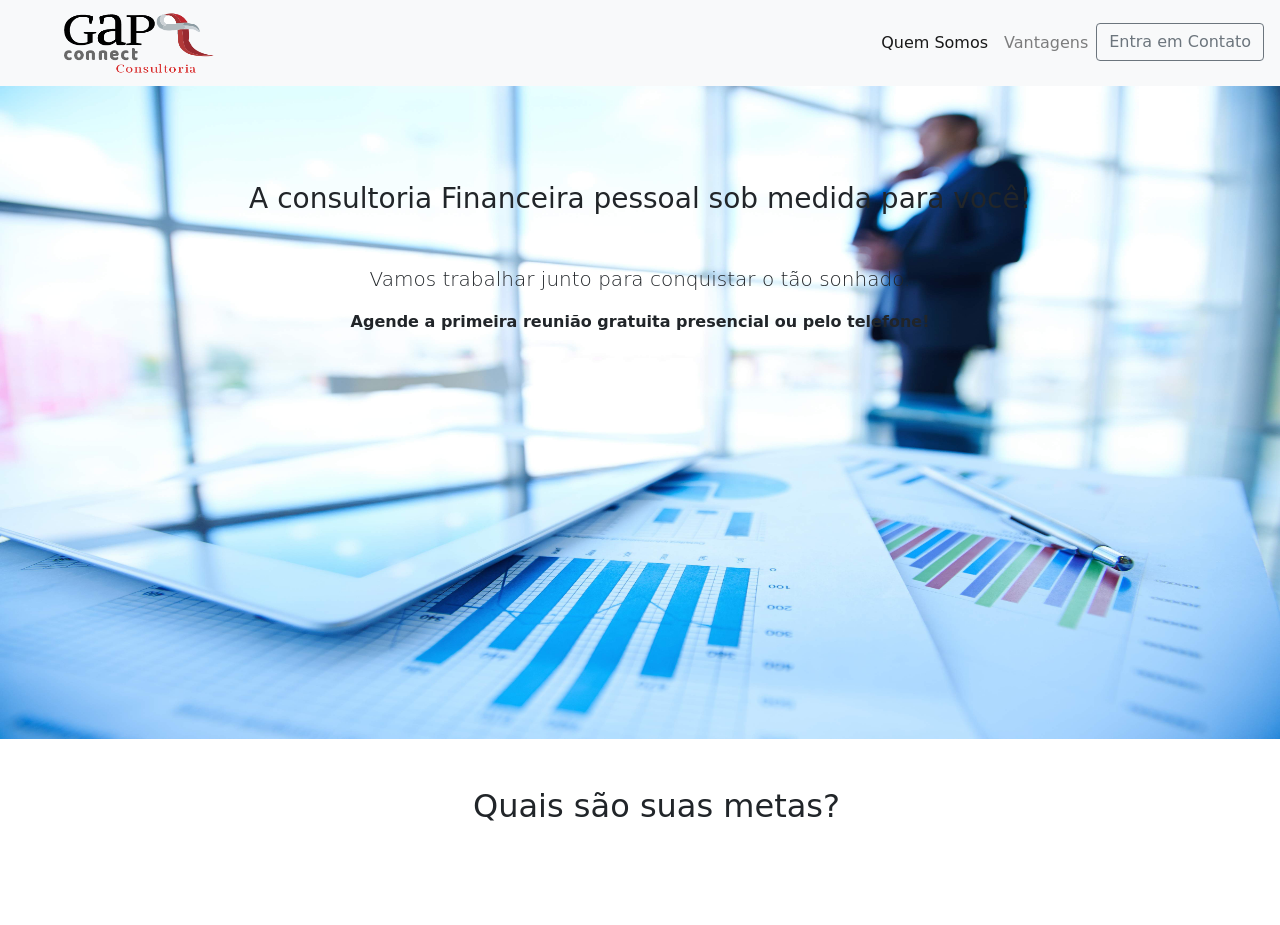
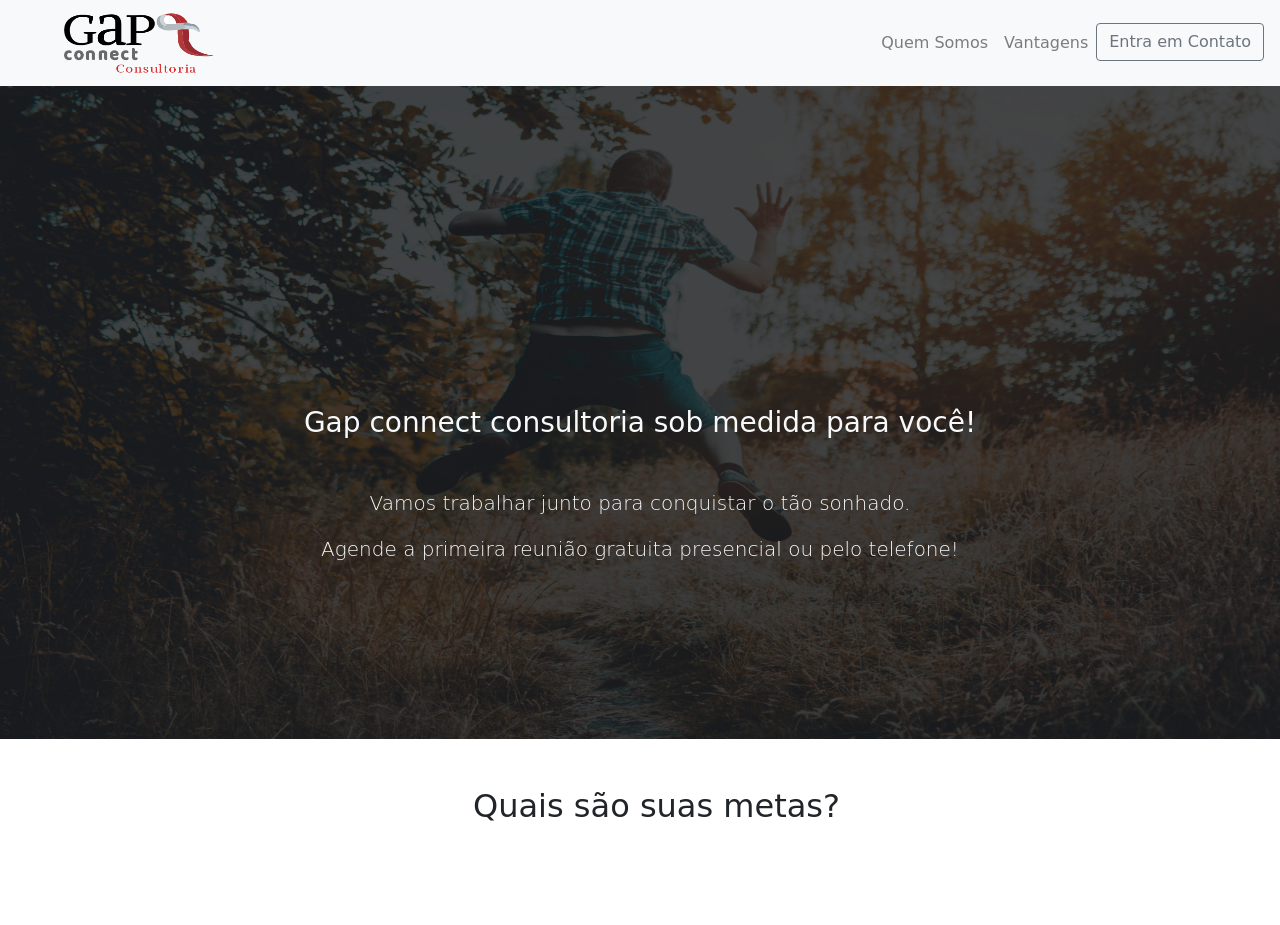
Before and after one commit to WillTbn/Gapconnect, a PHP site: page /Gapconnect/ in a window 1280 px wide. Shown: the top 925 px of the page. Run offline with PHP 8.4, Linux system fonts and the light colour scheme; some web fonts are replaced.

Commit message:
Melhorando chamada e um pouco do SEO, e adicionando apresentação melhorada

```diff
--- a/assets/css/style.css
+++ b/assets/css/style.css
@@ -3,13 +3,23 @@ body{
     font-family: 'Baloo Bhai', cursive;
     overflow-x: hidden;
 }
+.principal{
+    padding-top: 8em;
+}
 .bg-principal{
     background-size: 100% 100%;
-    background-image: url(../img/fundo1.jpg);
+    background-image: url(../img/fotodelisafotios.jpg);
     background-repeat:no-repeat;
     background-position: top;
     width:100%;
     height: 40.8em;
+    box-shadow: inset 550px 550px 550px 550px rgba(22, 25, 31, 0.8);
+}
+.gapbgred{
+    background-color: #bd262E;
+}
+.gapbg{
+    background-color: #161925;
 }
 .borda_footer{
     width:120px;
--- a/index.php
+++ b/index.php
@@ -30,7 +30,7 @@
             </button>
             <div id="navbarMenu" class="navbar-collapse collapse">
                 <ul class="navbar-nav ml-auto">
-                    <li class="nav-item active">
+                    <li class="nav-item">
                         <a class="nav-link" href="#quemsomos">Quem Somos</a>
                     </li>
                     <li class="nav-item">
@@ -42,11 +42,11 @@
                 </ul>
             </div>
         </nav>
-        <header class="container-fluid-lg mb-0">
+        <header class="container-fluid-lg mb-0 text-light">
             <div class="bg-principal text-center pt-md-5 pt-sm-3 pb-5 py-lg-5 py-sm-0">
-                <h1 class="h3 mt-md-5 mt-sm-5 mb-5 my-lg-5 my-sm-0 principal">A consultoria Financeira pessoal sob medida para você!</h1>
+                <h1 class="h3 mt-md-5 mt-sm-5 mb-5 my-lg-5 my-sm-0 principal">Gap connect consultoria sob medida para você!</h1>
                 <p class="lead">Vamos trabalhar junto para conquistar o tão sonhado.</p>
-                <b class="mb-5"> Agende a primeira reunião gratuita presencial ou pelo telefone!</b>
+                <b class="mb-0 lead"> Agende a primeira reunião gratuita presencial ou pelo telefone!</b>
             </div>
         </header>
         <article class="container-fluid pl-5 text-center mt-5 mb-5" id="vantagens">
@@ -108,7 +108,7 @@
                 </div>
             </div>
         </article>
-        <article class="container-fluid  pt-5 bg-danger" id="quemsomos" >
+        <article class="container-fluid  pt-5 gapbgred" id="quemsomos" >
             <div class="ml-5">
                 <span class="h2 d-block text-light">Como funciona a consultoria financeira?</span>
             </div>
@@ -150,7 +150,7 @@
                 </div>
             </div>
         </article>
-        <article class="container-fluid bg-dark pt-0" id="contato">
+        <article class="container-fluid gapbg pt-0" id="contato">
             <div class="container pb-5">
                 <div class="text-center">
                     <span class="h6 d-block text-light pt-5">A gap connect tem uma solução ideal para você!</span>
@@ -235,23 +235,23 @@
                     </div>
                     <div class="dropdown-divider"></div>
                     <div class="pergunta">
-                        <a class="lead btn btn-block mb-3" data-toggle="collapse" data-parent="#duvidasfrequentes" href="#pergunta3" aria-expanded="true" aria-controls="pergunta3">➵A consultoria financeira pessoal pode ser aplicada à todos?</a>
+                        <a class="lead btn btn-block mb-3" data-toggle="collapse" data-parent="#duvidasfrequentes" href="#pergunta3" aria-expanded="true" aria-controls="pergunta3">➵Relizam visita aos finais de semana ?</a>
                         <div id="pergunta3" class="collapse" role="tabpanel">
-                            <p>A consultoria financeira é cabível a todos. Caso o cliente deseje ter as finanças mapeadas em um curto espaço de tempo, recomendações de aplicações financeiras, dicas profissionais, perfil dos seus gastos identificados e possíveis mudanças no mercado, a ajuda de um consultor financeiro pode lhe ser útil</p>
+                            <p>Não, trabalhos em horário comercia. Caso aza a nessecidade podemos exceder o horário comercial mais nunca realizamos reunião ou  visitas aos fim de semana.</p>
                         </div>
                     </div>
                     <div class="dropdown-divider"></div>
                     <div class="pergunta">
-                        <a class="lead btn btn-block mb-3" data-toggle="collapse" data-parent="#duvidasfrequentes" href="#pergunta4" aria-expanded="true" aria-controls="pergunta4">➵A consultoria financeira pessoal pode ser aplicada à todos?</a>
+                        <a class="lead btn btn-block mb-3" data-toggle="collapse" data-parent="#duvidasfrequentes" href="#pergunta4" aria-expanded="true" aria-controls="pergunta4">➵A Gap Connect pedir realizanção de algum deposito?</a>
                         <div id="pergunta4" class="collapse" role="tabpanel">
-                            <p>A consultoria financeira é cabível a todos. Caso o cliente deseje ter as finanças mapeadas em um curto espaço de tempo, recomendações de aplicações financeiras, dicas profissionais, perfil dos seus gastos identificados e possíveis mudanças no mercado, a ajuda de um consultor financeiro pode lhe ser útil</p>
+                            <p>Nunca, pedimos a nosso cliente efetuação de nenhuma deposito de antecipação pelo nossos serviços. Somentes realizamos transações financeira ápos o acordo por meio de contrato na presença do cliente.</p>
                         </div>
                     </div>
                     <div class="dropdown-divider"></div>
                     <div class="pergunta">
-                        <a class="lead btn btn-block mb-3" data-toggle="collapse" data-parent="#duvidasfrequentes" href="#pergunta5" aria-expanded="true" aria-controls="pergunta5">➵A consultoria financeira pessoal pode ser aplicada à todos?</a>
+                        <a class="lead btn btn-block mb-3" data-toggle="collapse" data-parent="#duvidasfrequentes" href="#pergunta5" aria-expanded="true" aria-controls="pergunta5">➵É preciso ter investimento para participa da consulta financeira?</a>
                         <div id="pergunta5" class="collapse" role="tabpanel">
-                            <p>A consultoria financeira é cabível a todos. Caso o cliente deseje ter as finanças mapeadas em um curto espaço de tempo, recomendações de aplicações financeiras, dicas profissionais, perfil dos seus gastos identificados e possíveis mudanças no mercado, a ajuda de um consultor financeiro pode lhe ser útil</p>
+                            <p>Não. Intendemos que o investimento pessoal tem varias vertentes, que vai alem do que esta relacionado a investimento financeiro. Se você que fazer aquela viagem ou compra aquele carro, nós o ajudaremos nesses e qual for outra necessidade pessoal que deseja esta realizando ou solucionando.</p>
                         </div>
                     </div>
                 </div>
@@ -264,13 +264,17 @@
                     <div class="col-md-6 col-sm-12">
                         <div class="py-5">
                             <img id="gap" src="assets/img/slogan.png" >
-                            <p class="lead">Bem vindo a Gap consultoria. Somos uma união de consultores na area de contabil, que trabalha com a prestação de serviços na área de auditoria, consultoria, pericia e asses</p>
+                            <p class="lead pt-4">Bem vindo a Gap consultoria. </br>Somos uma união de consultores, com um equipe treinada e qualificada para melhor atende-lo. </br>Fazemos variás simulações antes de traçamos o melhor plano para nossos clientes.</br>
+
+                            </p>
                         </div>
                         <div class="borda_footer"></div>
                     </div>
                     <div class="col-md-6 col-sm-12">
-                        <h6 class="h1 pt-5">Fale conosco</h6>
+                        <p class="pt-5">Venha se consulta conosco!</p>
+                        <h6 class="h1 ">Fale conosco</h6>
                         <div class="borda_footer" id="terceira"></div>
+
                         <address class="">
                             <a class="text-decoration-none" href="mailto:contato@gapconnectconsultoria.com.br">
                                 <p class="text-white">contato@gapconnectconsultoria.com.br</p>
@@ -285,7 +289,7 @@
             </div>
             <div class="border-top container-fluid row justify-content-between text-center"  style="font-size: 15px">
                 <p class="col-lg-5 col-sm-6">Gap ©2019 Todos os direitos reservados</p>
-                <p class="col-lg-3 col-sm-6" ;">Desenvolvido por ▬Develops <kbd>WRD</kbd>▬</p>
+                <p class="col-lg-3 col-sm-6">Desenvolvido por ▬Develops <kbd>WRD</kbd>▬</p>
             </div>
         </footer>
         <!--Fim do codigo-->
```
Also changed, not shown: assets/img/fotodelisafotios.jpg (added), assets/img/fundo1.jpg (deleted).
